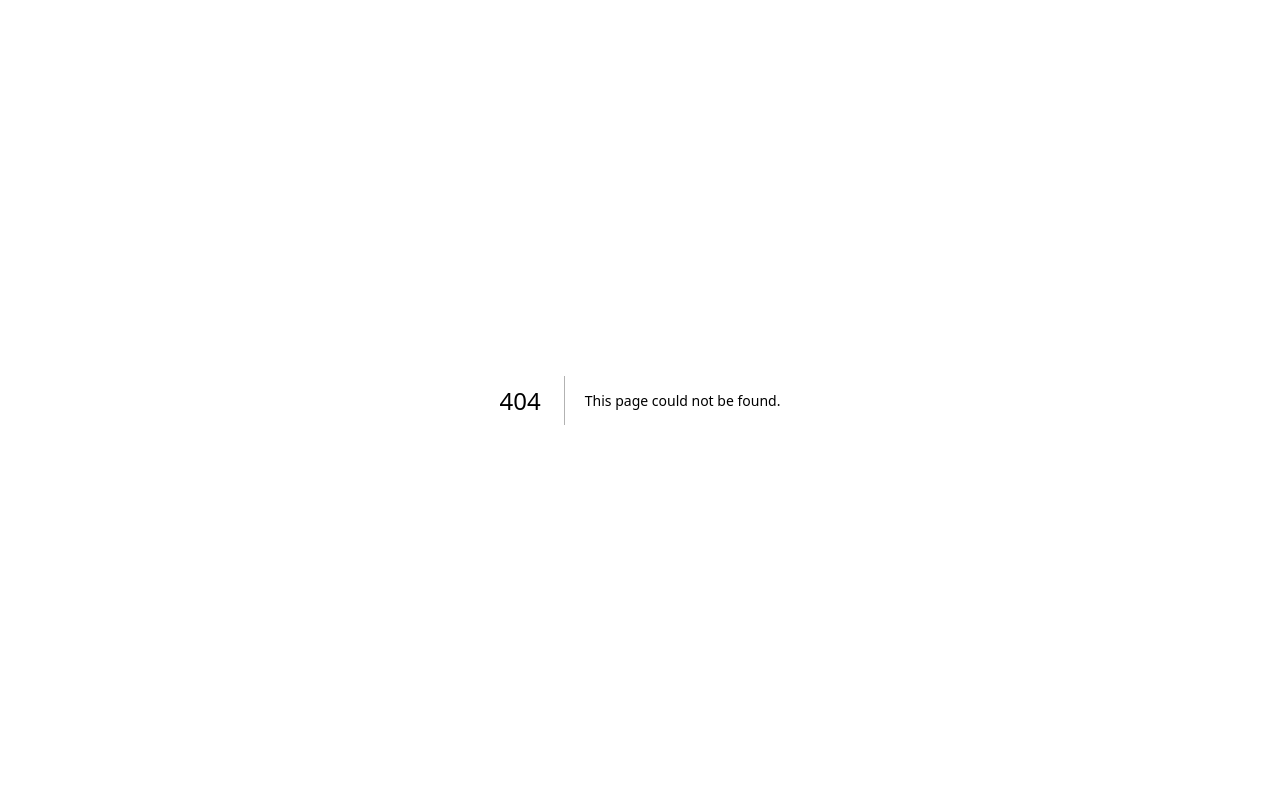
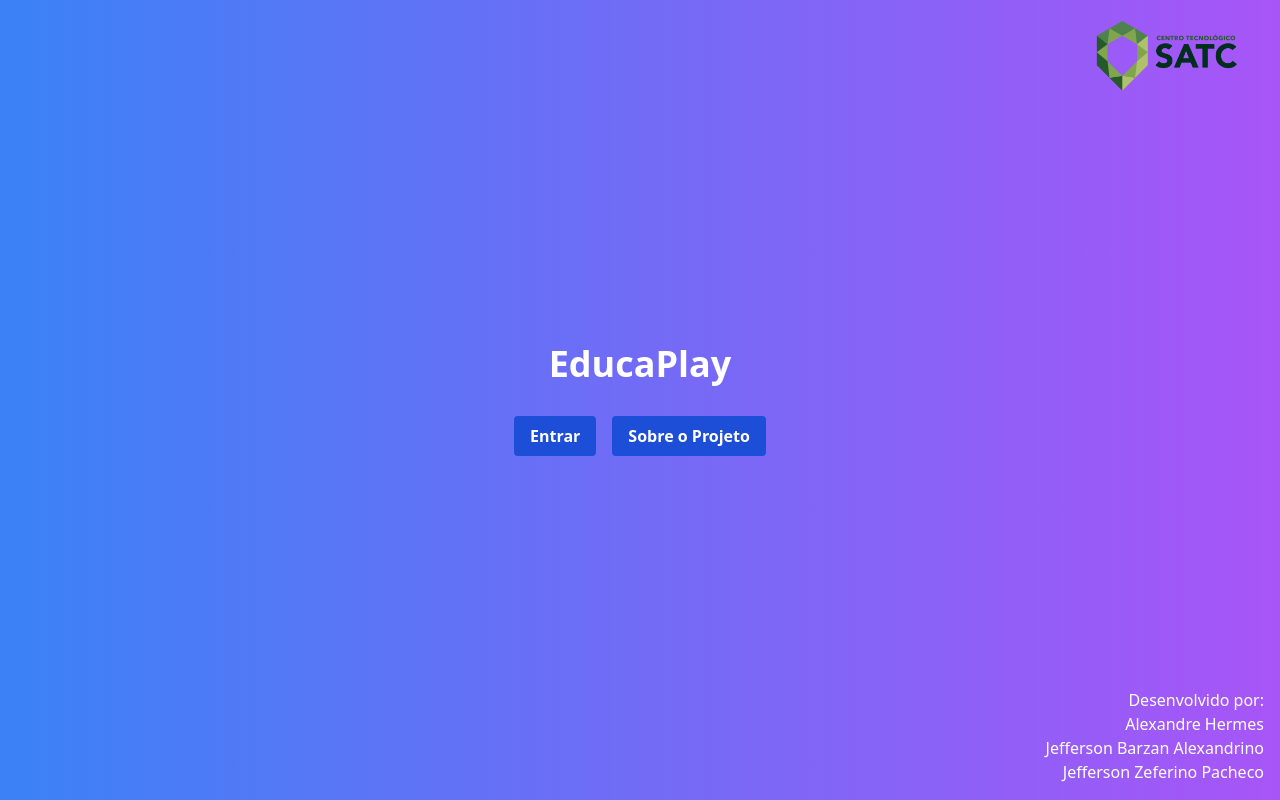
Before and after one commit to jzpacheco/projeto-integrador-satc, a Next.js app: page /apresentacao in a window 1280 px wide. Before the commit this address had no page. Built offline with nearby package versions, Linux system fonts and the light colour scheme.

Commit message:
criação pagina apresentação

```diff
--- /dev/null
+++ b/src/pages/apresentacao.tsx
@@ -0,0 +1,37 @@
+import React from "react";
+import Link from "next/link";
+
+const Apresentacao: React.FC = () => {
+  return (
+    <div className="relative">
+      <img
+        src="/images/satc.png"
+        alt="Faculdade"
+        className="absolute top-0 right-0 h-20 w-50 mr-8 mt-4 object-cover"
+      />
+      <div className="flex flex-col items-center justify-center h-screen bg-gradient-to-r from-blue-500 to-purple-500 text-white">
+        <h1 className="mb-8 text-4xl font-bold text-center">EducaPlay</h1>
+        <div className="flex gap-4">
+          <Link href="/home" passHref>
+            <button className="bg-blue-700 hover:bg-blue-800 text-white font-bold py-2 px-4 rounded flex-1">
+              Entrar
+            </button>
+          </Link>
+          <Link href="/sobre" passHref>
+            <button className="bg-blue-700 hover:bg-blue-800 text-white font-bold py-2 px-4 rounded flex-1">
+              Sobre o Projeto
+            </button>
+          </Link>
+          <div className="absolute bottom-0 right-0 mb-4 mr-4 text-right">
+            <p>Desenvolvido por:</p>
+            <p>Alexandre Hermes</p>
+            <p>Jefferson Barzan Alexandrino</p>
+            <p>Jefferson Zeferino Pacheco</p>
+          </div>
+        </div>
+      </div>
+    </div>
+  );
+};
+
+export default Apresentacao;
```
